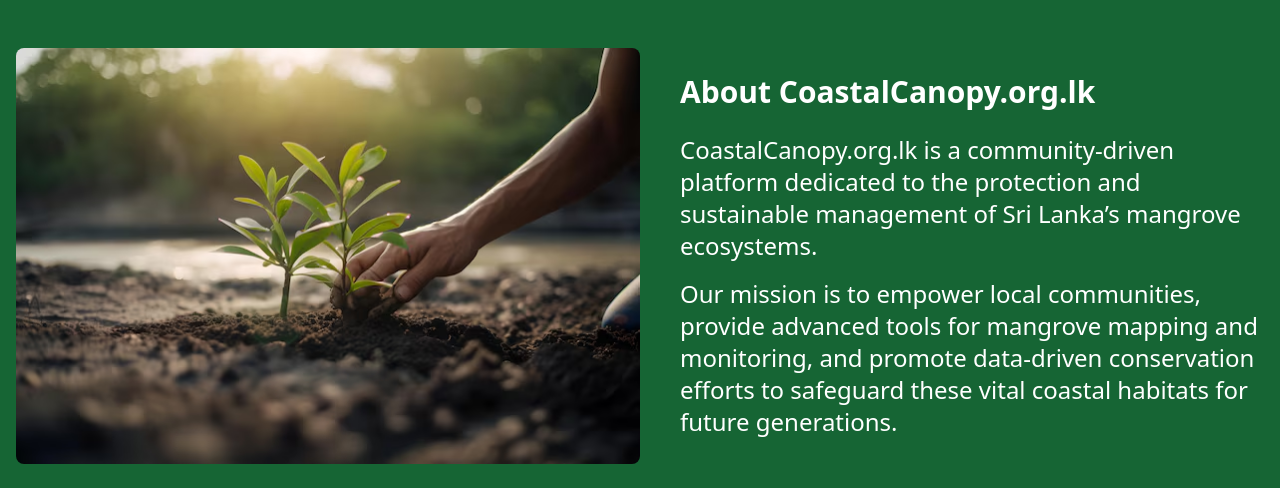
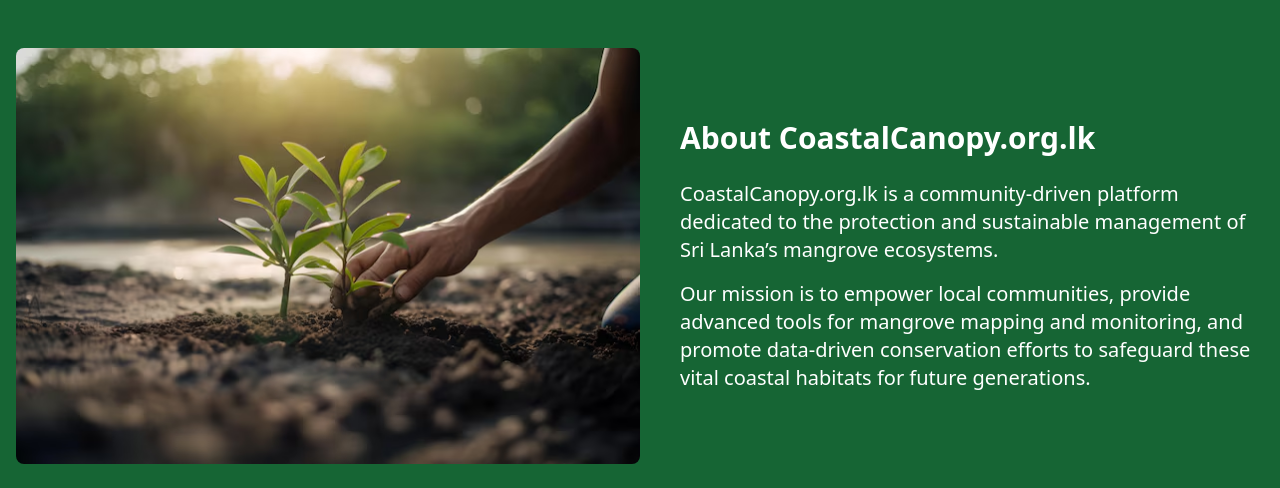
Before and after one commit to CoastalCanopy-CS149/MarketingWebsite, a React (Vite) app in the folder CoastalCanopymarketingWebsite/: page / in a window 1280 px wide. Shown: the part 1000-1488 px from the top of the page. Built offline with nearby package versions, Linux system fonts and the light colour scheme.

Commit message:
Update About.jsx

```diff
--- a/CoastalCanopymarketingWebsite/src/assets/pages/About.jsx
+++ b/CoastalCanopymarketingWebsite/src/assets/pages/About.jsx
@@ -8,10 +8,10 @@
             </div>
             <div className="md:w-1/2 md:pl-10">
               <h2 className="text-3xl font-bold mb-6">About CoastalCanopy.org.lk</h2>
-              <p className="mb-4 text-2xl">
+              <p className="mb-4 text-xl">
               CoastalCanopy.org.lk is a community-driven platform dedicated to the protection and sustainable management of Sri Lanka’s mangrove ecosystems.
               </p>
-              <p className="text-2xl">
+              <p className="text-xl">
               Our mission is to empower local communities, provide advanced tools for mangrove mapping and monitoring, and promote data-driven conservation efforts to safeguard these vital coastal habitats for future generations.
               </p>
             </div>
```
